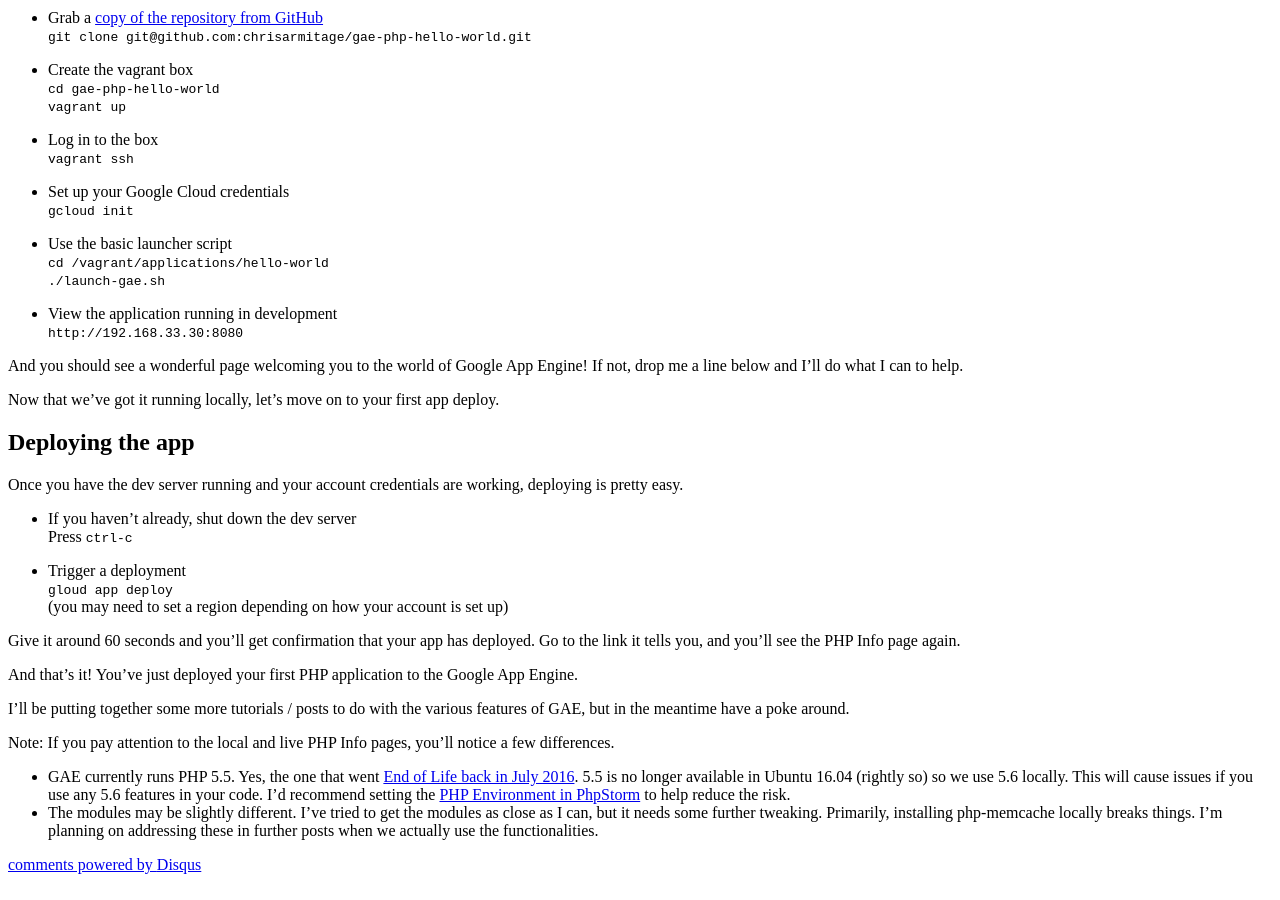
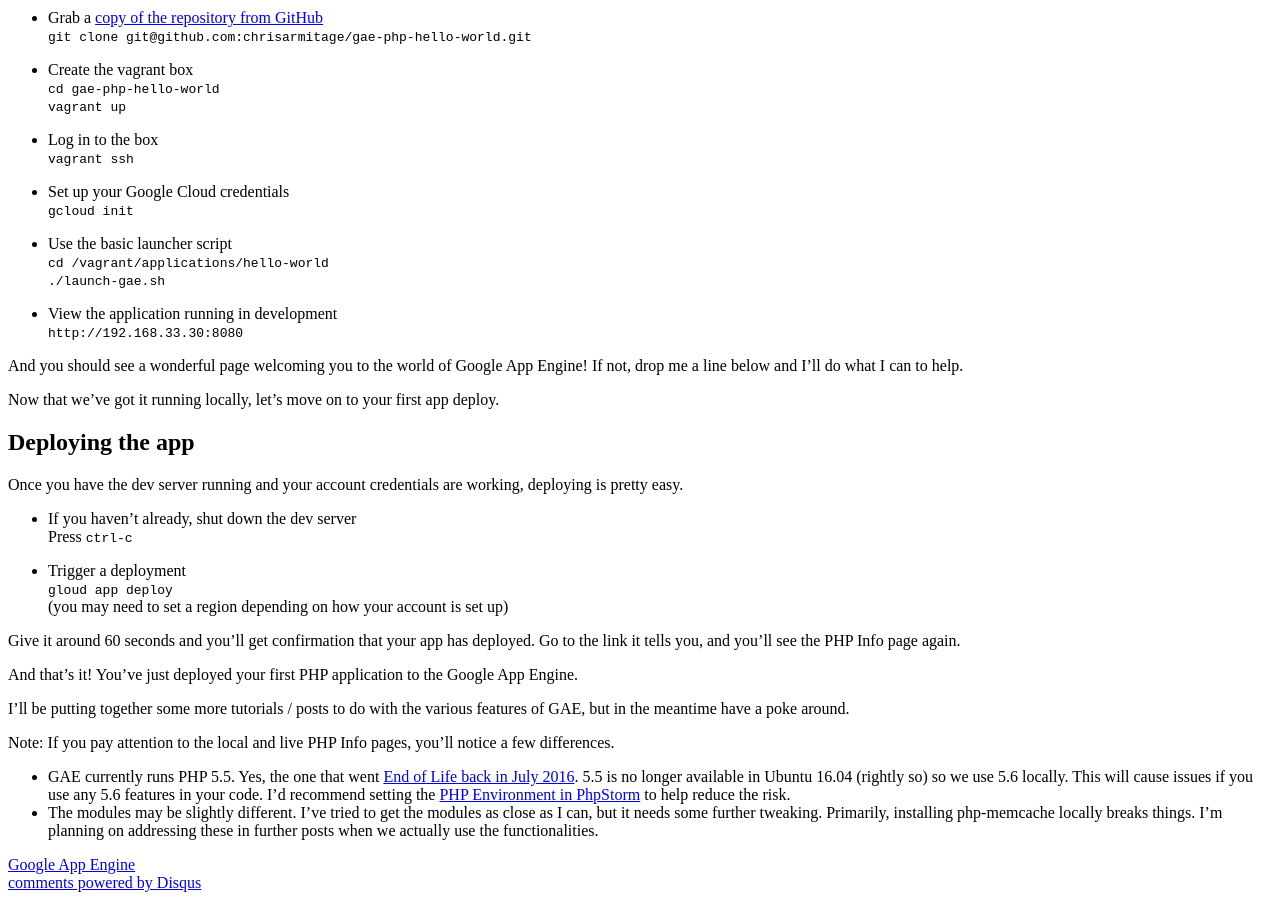
Before and after one commit to chrisarmitage/chrisarmitage.gihub.io, a Jekyll site: the page built from _posts/2017-01-18-getting-google-app-engine-running-with-php.md, in a window 1280 px wide and 900 px high, scrolled down 705 px. Built offline with Jekyll 4.4.1, drawn with Linux system fonts in a browser that asks for light colours; nearby versions of some CDN libraries; comment, search, counter and statistics services are not loaded.

```diff
--- a/_posts/2017-01-18-getting-google-app-engine-running-with-php.md
+++ b/_posts/2017-01-18-getting-google-app-engine-running-with-php.md
@@ -3,6 +3,9 @@ layout: post
 title: "Getting Google App Engine running with PHP"
 comments: true
 excerpt: "If you want to get up and running with GAE and PHP, I've created a basic Vagrantfile to get you as far as your first app deploy to the cloud."
+category: php
+tags:
+  - Google App Engine
 ---
 
 Herein you'll find instructions on getting Google App Engine running with PHP using vagrant. It's not the most elegant way, but it works.
```
